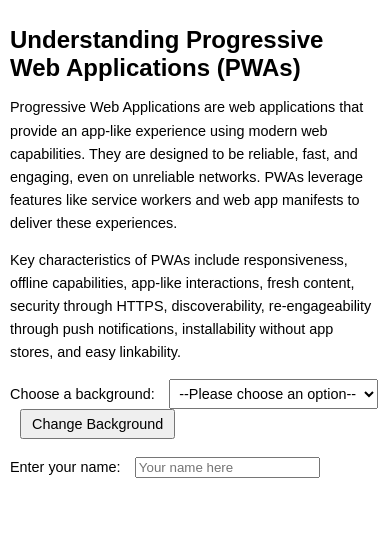
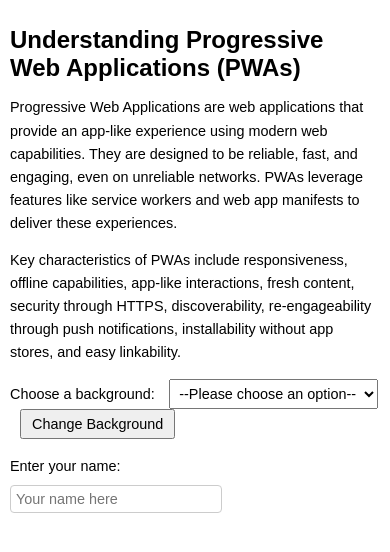
Before and after one commit to SparkleMotion4Ever/hw4, a plain HTML site: page index.html in a window 390 px wide. Drawn offline with Linux system fonts and the light colour scheme.

Commit message:
Add files via upload

```diff
--- a/styles.css
+++ b/styles.css
@@ -22,10 +22,20 @@ p {
     margin-bottom: 1em;
   }
 
-/* Styling for the label and select elements */
+  /* Styling for the label, input, and select elements */
   label {
     font-size: 1em;
     margin-right: 10px;
+  }
+
+  input[type="text"] {
+    font-size: 1em;
+    padding: 5px;
+    margin-top: 10px;
+    width: 200px;
+    border: 1px solid #ccc;
+    border-radius: 4px;
+    display: block; /* Ensures the input is on a separate line */
   }
 
   select {
@@ -40,6 +50,13 @@ button {
     margin-left: 10px;
   }
 
+  /* Styling for the greeting paragraph */
+  #greeting {
+    font-size: 1em;
+    margin-top: 10px;
+    color: #333; /* Make sure the color contrasts well with the background */
+  }
+
   /* Responsive design */
   @media screen and (max-width: 600px) {
     body {
@@ -50,11 +67,7 @@ button {
       font-size: 1.5em;
     }
 
-  p {
-    font-size: 0.9em;
-  }
-
-  label, select, button {
+    p, label, select, button, input[type="text"] {
       font-size: 0.9em;
     }
   }
```
Lines whose indentation alone changed are shown as unchanged.
